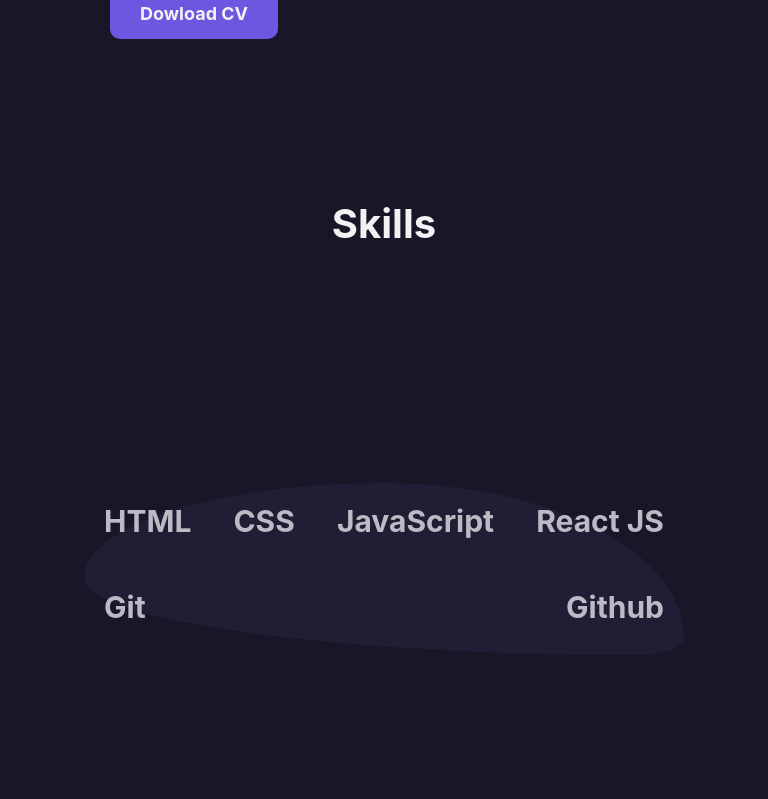
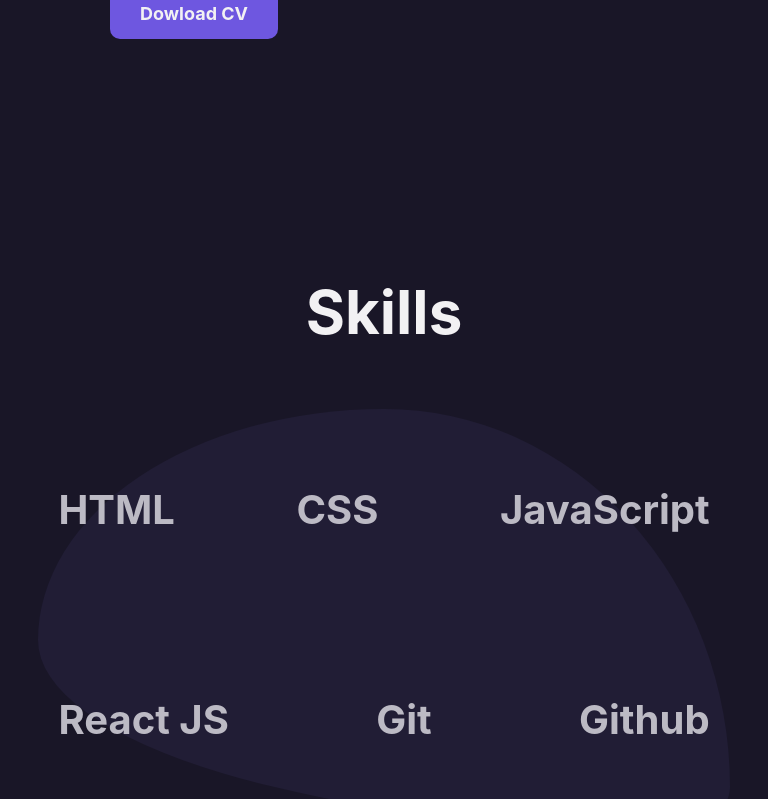
Before and after one commit to OscarYopan/oscar-yopan-portifolio-react-js, a React (Create React App) app: page / in a window 768 px wide. Shown: the part 1481-2280 px from the top of the page. Built offline with nearby package versions, Linux system fonts and the light colour scheme; some icons are missing.

Commit message:
Update skills.css

```diff
--- a/src/components/Skills/skills.css
+++ b/src/components/Skills/skills.css
@@ -75,3 +75,35 @@
     font-size: 7rem;
   }
 }
+
+@media (max-width: 900px) and (min-width: 501px) {
+  .skills {
+    padding-top: 20rem;
+    height: 100vh;
+    width: 100vw;
+  }
+
+  .skills h1 {
+    padding-top: 10%;
+    font-size: 6rem;
+  }
+
+  .skills .container {
+    max-width: 90%;
+    height: 70%;
+  }
+
+  .skills .container .skill {
+    text-align: center;
+    padding: 2rem;
+  }
+
+  .skills .container .skill h4 {
+    font-size: 4rem;
+    margin-bottom: 1rem;
+  }
+
+  .skills .container .fa-brands {
+    font-size: 20rem;
+  }
+}
```
